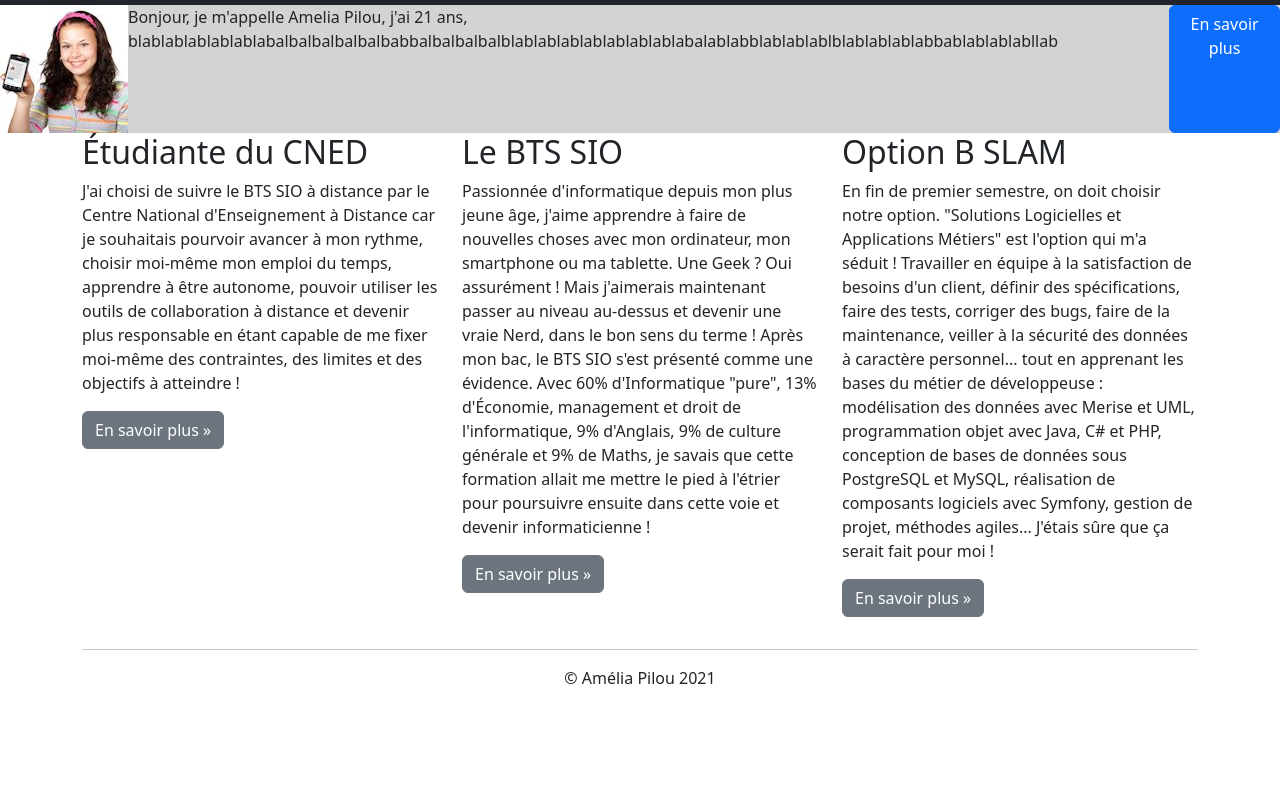
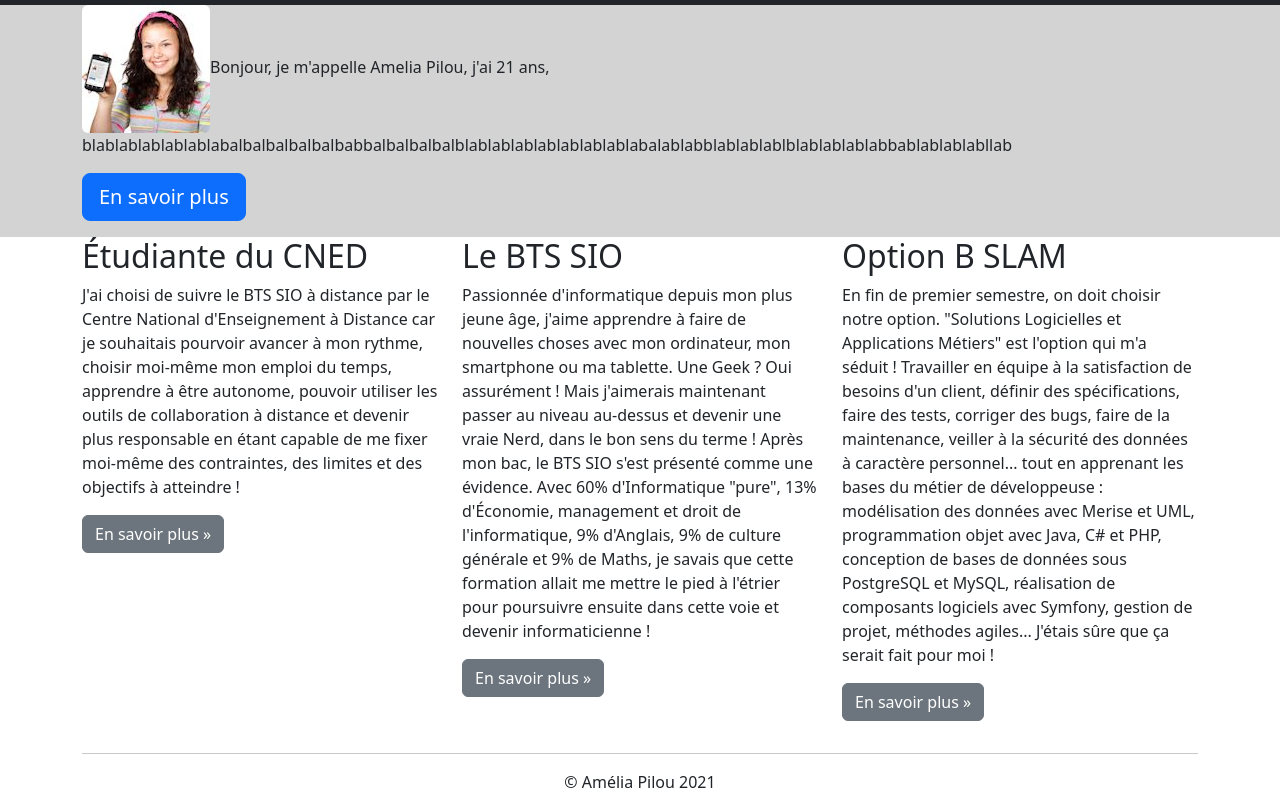
Before and after one commit to Terpsichor/Terpsichor.github.io, a plain HTML site: page index.html in a window 1280 px wide. Shown: the part 51-861 px from the top of the page. Before the commit the page ends 800 px from the top, so only its background shows below. Drawn offline with nearby package versions, Linux system fonts and the light colour scheme.

Commit message:
Test page again

```diff
--- a/css/newCascadeStyleSheet.css
+++ b/css/newCascadeStyleSheet.css
@@ -1,4 +1,6 @@
 .test {
     display: flex;
+    justify-content: center;
+    align-items: center;
     background-color: lightgrey;
 }
--- a/index.html
+++ b/index.html
@@ -107,11 +107,15 @@
               </div>
           </div>
       </nav>
-    <h1>Bonjour et bienvenu sur mon PortFolio</h1>
     <div class="jumbotron test">
-        <img src="Image/AmeliaPilou.jpg" />
-        <p> Bonjour, je m'appelle Amelia Pilou, j'ai 21 ans, blablablablablablabalbalbalbalbalbabbalbalbalbalblablablablablablablablabalablabblablablablblablablablabbablablablabllab </p>
-        <a href="#" class="btn btn-primary" role="button">En savoir plus</a>
+        <div class="container">
+            <h1>Bonjour et bienvenu sur mon PortFolio</h1>
+            <p>
+                <img id="maPhoto" class="float-left rounded" src="Image/AmeliaPilou.jpg">Bonjour, je m'appelle Amelia Pilou, j'ai 21 ans, blablablablablablabalbalbalbalbalbabbalbalbalbalblablablablablablablablabalablabblablablablblablablablabbablablablabllab </p>
+            <p>
+                <a href="pages/cv.html" class="btn btn-primary btn-lg" role="button">En savoir plus</a>
+            </p>
+        </div>
     </div> <!-- Emplacement pour le contenu principal de la page -->
     <footer>
         <div class="container">
```
